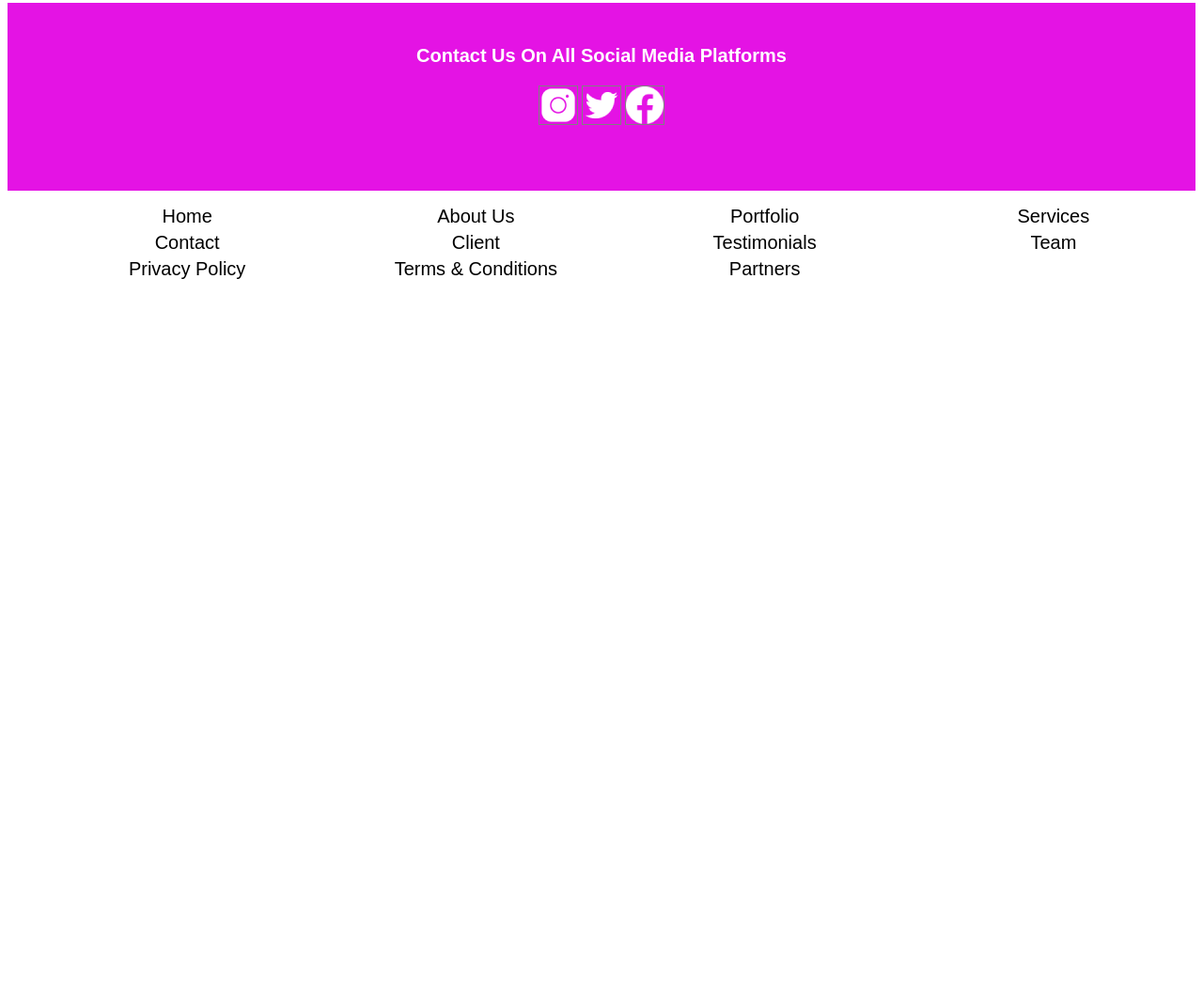
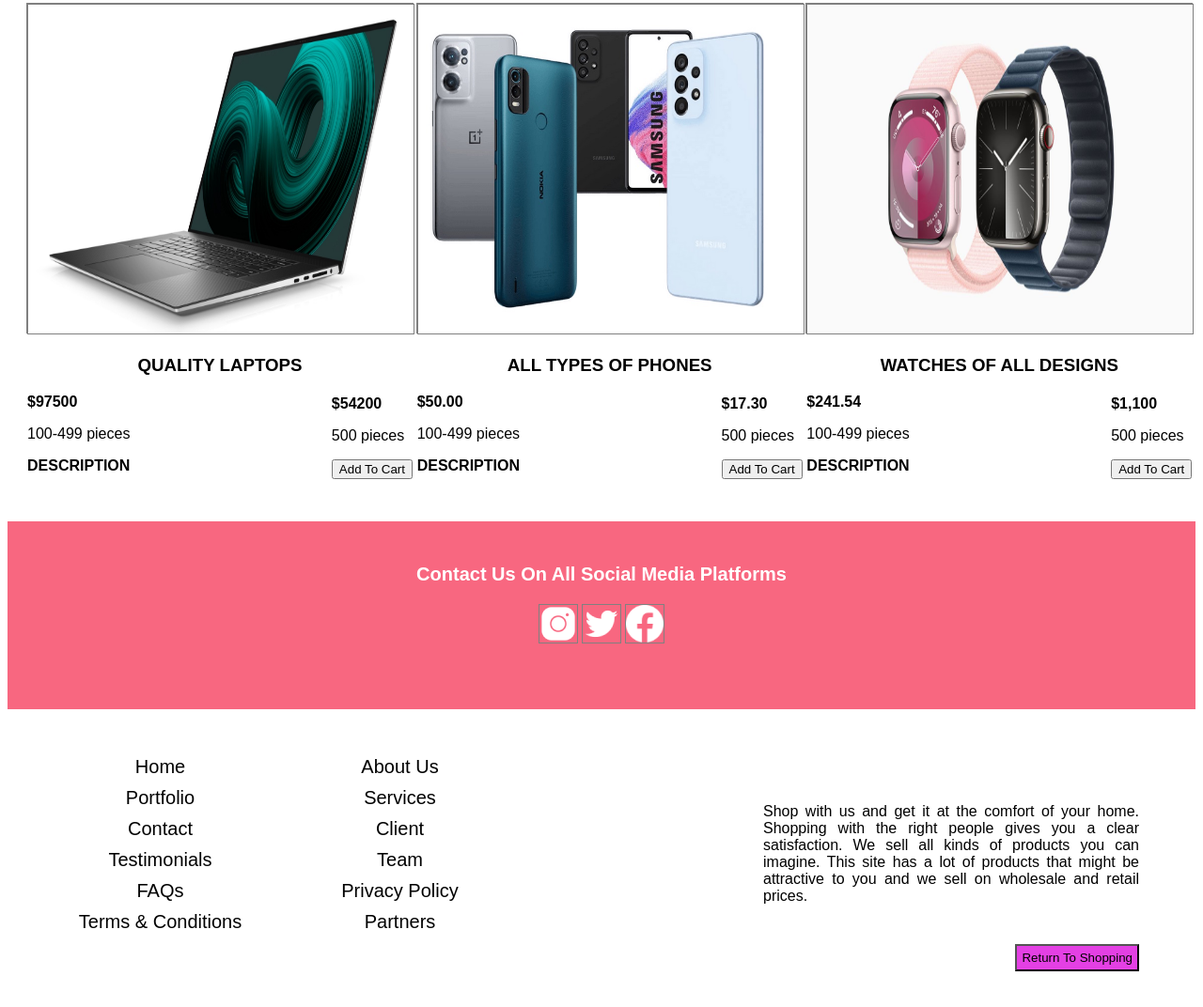
Before and after one commit to Chingkeziah/projects-2023, a plain HTML site: page E-commerce Website/Landing page/landing.html in a window 1280 px wide. Shown: the part 1864-2936 px from the top of the page at 94% size. Before the commit the page ends 2383 px from the top, so only its background shows below. Drawn offline with Linux system fonts and the light colour scheme.

```diff
--- a/E-commerce Website/Landing page/landing.css
+++ b/E-commerce Website/Landing page/landing.css
@@ -62,7 +62,7 @@ img+h3 {
 }
 footer>.first_part {
     height: 200px;
-    background-color: rgb(228, 19, 228);
+    background-color: rgb(248, 103, 128);
 }
 footer>.second_part {
     height: 300px;
@@ -92,10 +92,26 @@ footer>.second_part {
 }
 .second_part>.links {
     display: grid;
-    grid-template-columns: repeat(4, 4fr);
-    gap: 5px;
+    grid-template-columns: repeat(2, 2fr);
+    gap: 10px;
+    width: 500px;
+    margin-top: 50px;
 }
 .second_part>.links, li > a {
     color: black;
     text-decoration: none;
 }
+.short_description>h4 {
+        width: 400px;
+        margin: -250px 60px 0 0;
+        font-weight: normal;
+        float: right;
+        text-align: justify;
+    }
+.btn{
+    background-color: rgb(228, 64, 228);
+    padding: 5px;
+    outline: none;
+    float: right;
+    margin: -100px 60px 0 0;
+}
--- a/E-commerce Website/Landing page/landing.html
+++ b/E-commerce Website/Landing page/landing.html
@@ -134,11 +134,11 @@
                 </div>
            </div>
         </div>
-    </section>
 
 
 
-    <!-- <div class="product">
+
+     <div class="product">
         <img src="./../Images/pc.jpg" alt="a laptop">
         <h3>QUALITY LAPTOPS</h3>
         <div class="price_quantity">
@@ -186,7 +186,7 @@
             </div>
        </div>
     </div>
-</section>-->
+</section>
 
     <footer class="footer">
         <div class="first_part">
@@ -210,12 +210,20 @@
                     <li><a href="#">Client</a></li>
                     <li><a href="#">Testimonials</a></li>
                     <li><a href="#">Team</a></li>
+                    <li><a href="#">FAQs</a></li>
                     <li><a href="#">Privacy Policy</a></li>
                     <li><a href="#">Terms & Conditions</a></li>
                     <li><a href="#">Partners</a></li>
                 </ul>
         </div>
 
+        <div class="short_description">
+            <h4>Shop with us and get it at the comfort of your home. Shopping with the right people
+                gives you a clear satisfaction. We sell all kinds of products you can imagine. This site has a lot
+                of products that might be attractive to you and we sell on wholesale and retail prices.
+            </h4>
+        </div>
+        <button type="button" class="btn">Return To Shopping</button>
     </footer>
 </body>
 </html>
```
